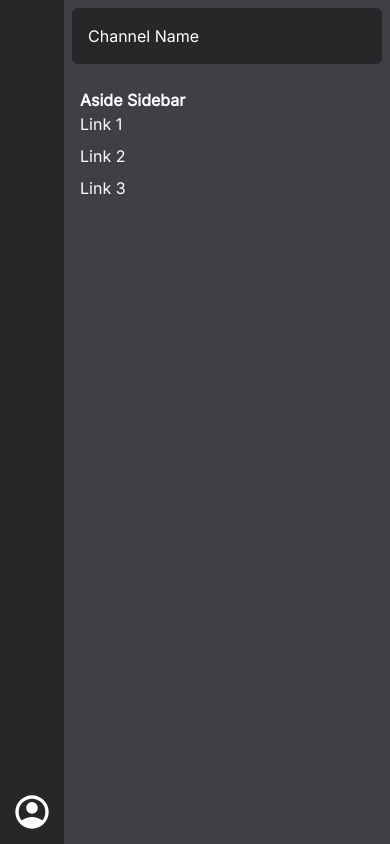
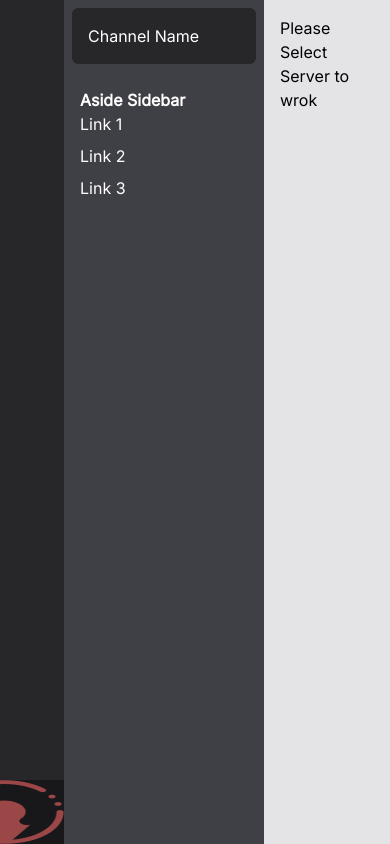
Before and after one commit to TapanPadaliya/Charta, a Nuxt app: page / in a window 390 px wide. Built offline with nearby package versions, Linux system fonts and the light colour scheme.

Commit message:
update sidebar

```diff
--- a/components/sidebar/channel-bar/index.vue
+++ b/components/sidebar/channel-bar/index.vue
@@ -1,5 +1,5 @@
 <template>
-  <aside class="w-full sm:w-52 bg-zinc-700 text-white">
+  <aside class="min-w-[200px] bg-zinc-700 text-white">
     <!-- Channel Name -->
     <div class="bg-zinc-800 p-4 truncate m-2 rounded-md">Channel Name</div>
     <!-- Channels Bar -->
--- a/components/sidebar/server-bar/index.vue
+++ b/components/sidebar/server-bar/index.vue
@@ -7,7 +7,7 @@
       <SidebarServerBarServer />
     </div>
 
-    <div class="absolute w-16 bottom-0 z-50 my-2">
+    <div class="absolute w-16 bottom-0 z-50 bg-zinc-900 py-2">
       <SidebarServerBarSetting />
     </div>
   </aside>
--- a/components/sidebar/server-bar/setting.vue
+++ b/components/sidebar/server-bar/setting.vue
@@ -1,10 +1,15 @@
 <template>
-  <div>
-    <SidebarServerBarItem to="/settings">
-      <template #default>
-        <IconsAccount class="h-10 w-10 text-white" />
-      </template>
-    </SidebarServerBarItem>
+  <div class="">
+    <NuxtLink to="/settings">
+      <div
+        class="text-black bg-zinc-900 hover:bg-zinc-950 flex items-center justify-center w-12 h-12 mx-2 rounded-md transition-all duration-700"
+      >
+        <img
+          src="/images/charta.png"
+          class="image h-10 w-10 transition-all duration-200"
+        />
+      </div>
+    </NuxtLink>
   </div>
 </template>
 <script>
--- a/layouts/private.vue
+++ b/layouts/private.vue
@@ -3,7 +3,7 @@
     <div class="flex h-screen flex-row bg-zinc-200">
       <SidebarServerBar />
       <SidebarChannelBar />
-      <div class="md:block hidden p-4">
+      <div class="p-4">
         <NuxtPage />
       </div>
     </div>
--- a/pages/index.vue
+++ b/pages/index.vue
@@ -1,5 +1,5 @@
 <template>
-  <div>Hello</div>
+  <div>Please Select Server to wrok</div>
 </template>
 <script setup lang="ts">
 definePageMeta({
```
Also changed, not shown: public/Images/Charta-white.png (added).
